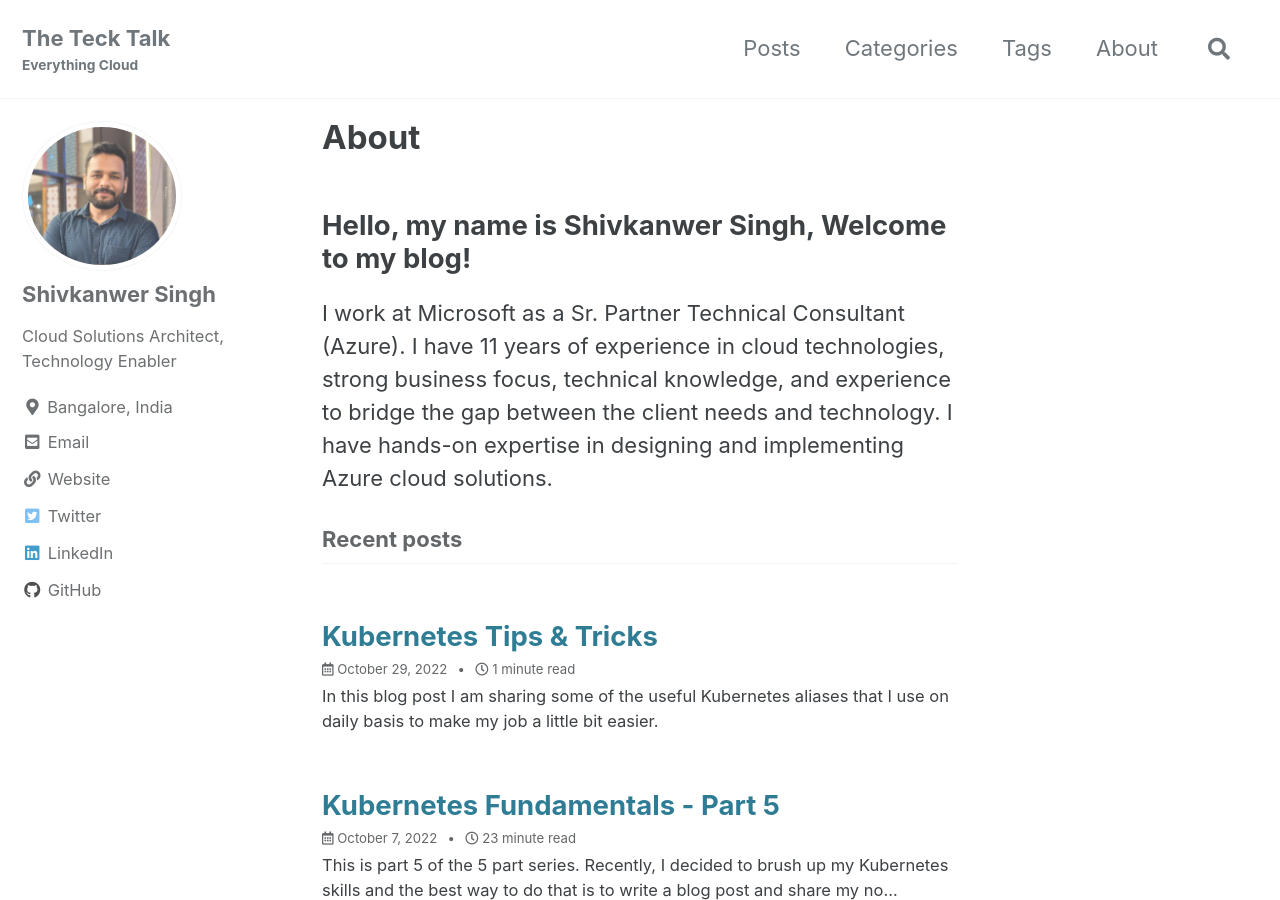
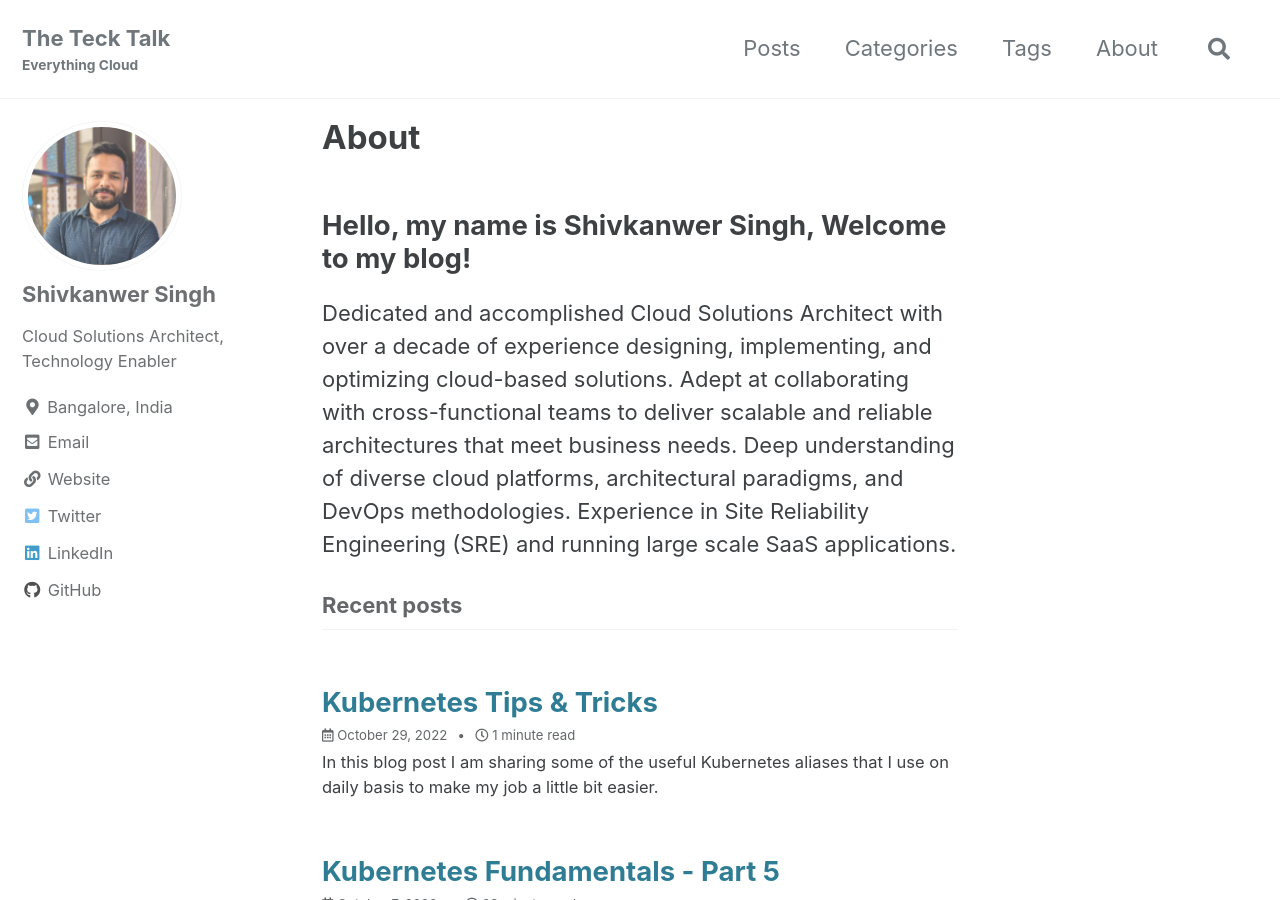
Before and after one commit to shivkanwer/shivkanwer.github.io, a Jekyll site: the page built from _pages/about.md, in a window 1280 px wide and 900 px high. Built offline with Jekyll 4.4.1, drawn with Linux system fonts in a browser that asks for light colours; cached includes are drawn as plain includes.

Commit message:
Update about.md

```diff
--- a/_pages/about.md
+++ b/_pages/about.md
@@ -7,5 +7,4 @@
 
 ## Hello, my name is Shivkanwer Singh, Welcome to my blog!
 
-I work at Microsoft as a Sr. Partner Technical Consultant (Azure). I have 11 years of experience in cloud technologies, strong business focus, technical knowledge, and experience to bridge the gap between the client needs and technology.
-I have hands-on expertise in designing and implementing Azure cloud solutions.
+Dedicated and accomplished Cloud Solutions Architect with over a decade of experience designing, implementing, and optimizing cloud-based solutions. Adept at collaborating with cross-functional teams to deliver scalable and reliable architectures that meet business needs. Deep understanding of diverse cloud platforms, architectural paradigms, and DevOps methodologies. Experience in Site Reliability Engineering (SRE) and running large scale SaaS applications.
```
